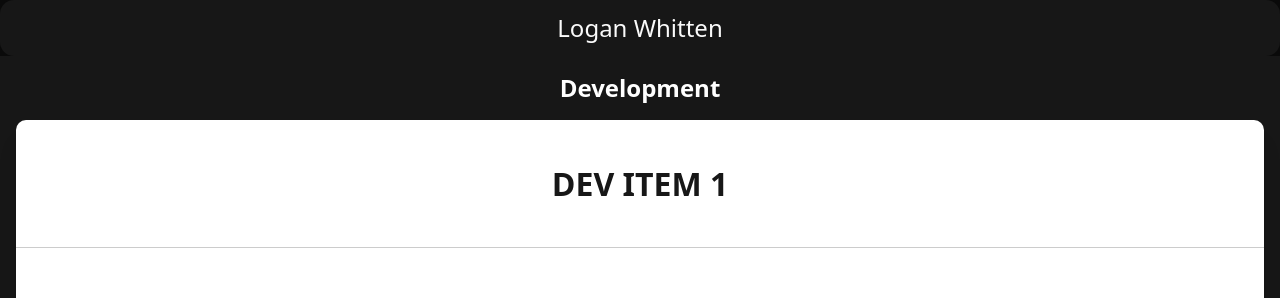
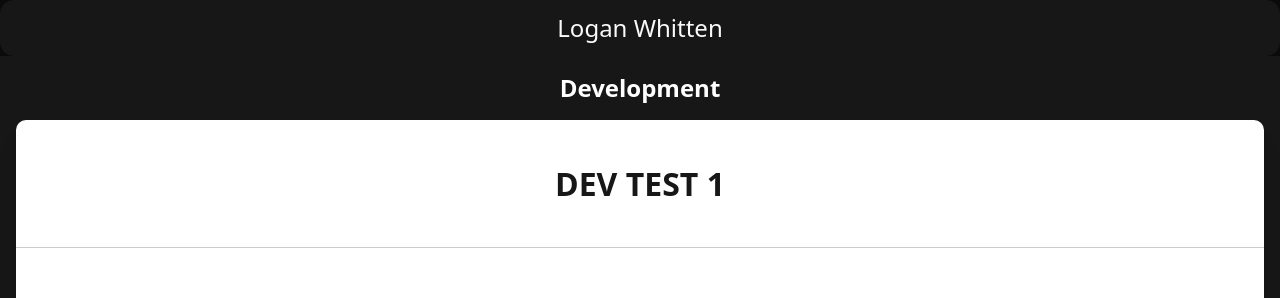
Before and after one commit to LoganWhitten/site, a Next.js app: page / in a window 1280 px wide. Shown: the top 298 px of the page. Built offline with nearby package versions, Linux system fonts and the light colour scheme; grey boxes are pictures that could not be loaded.

Commit message:
refactor: rename dev1

```diff
--- a/app/page.tsx
+++ b/app/page.tsx
@@ -3,7 +3,7 @@ import Marquee from "@/components/marquee";
 
 export default function Page() {
   const developmentItems = [
-    { link: '#dev1', text: 'Dev Item 1', image: 'https://picsum.photos/seed/dev1/600/400' },
+    { link: '#dev1', text: 'Dev TEST 1', image: 'https://picsum.photos/seed/dev1/600/400' },
     { link: '#dev2', text: 'Dev Item 2', image: 'https://picsum.photos/seed/dev2/600/400' },
   ];
   const designItems = [
```
